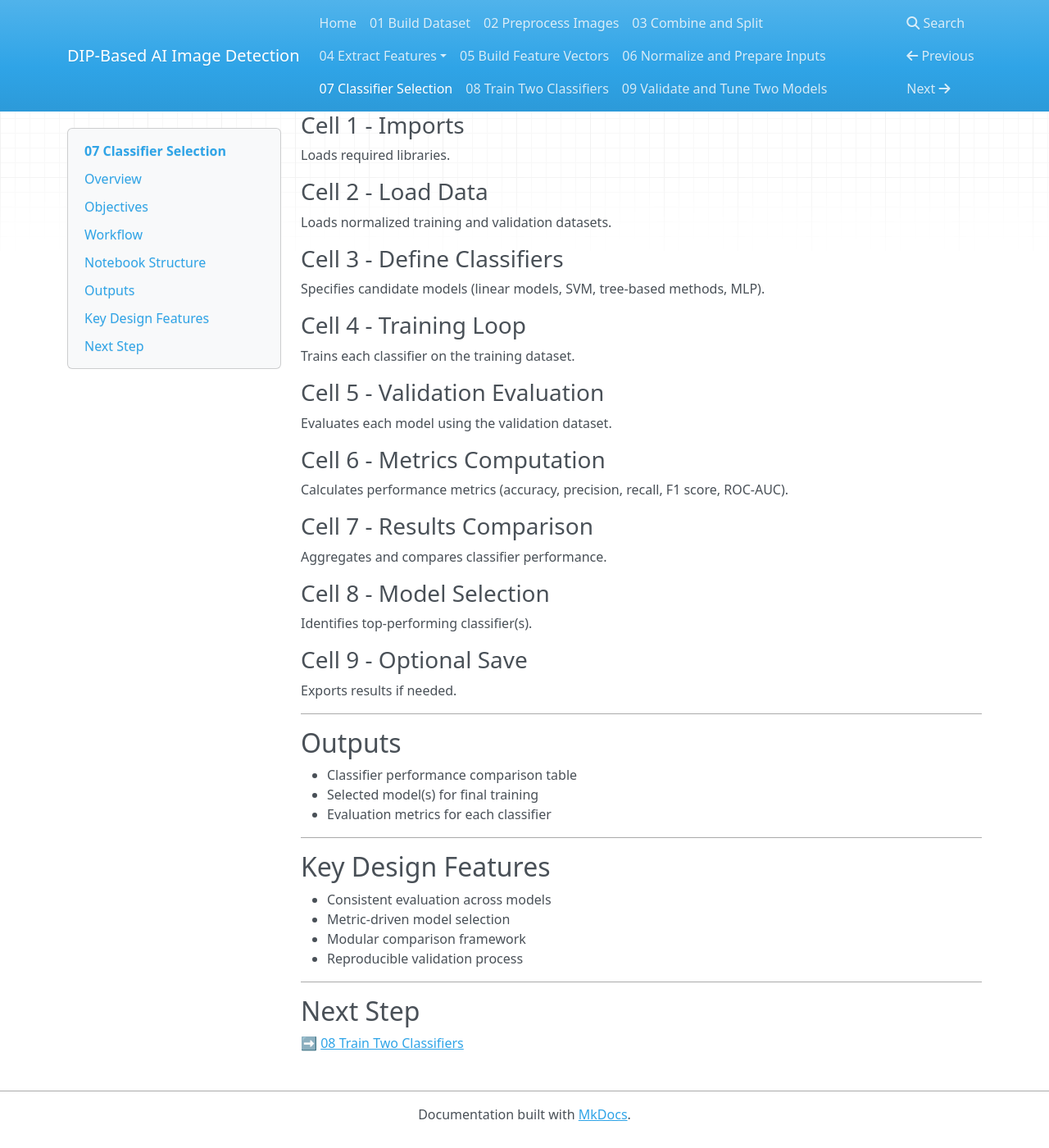
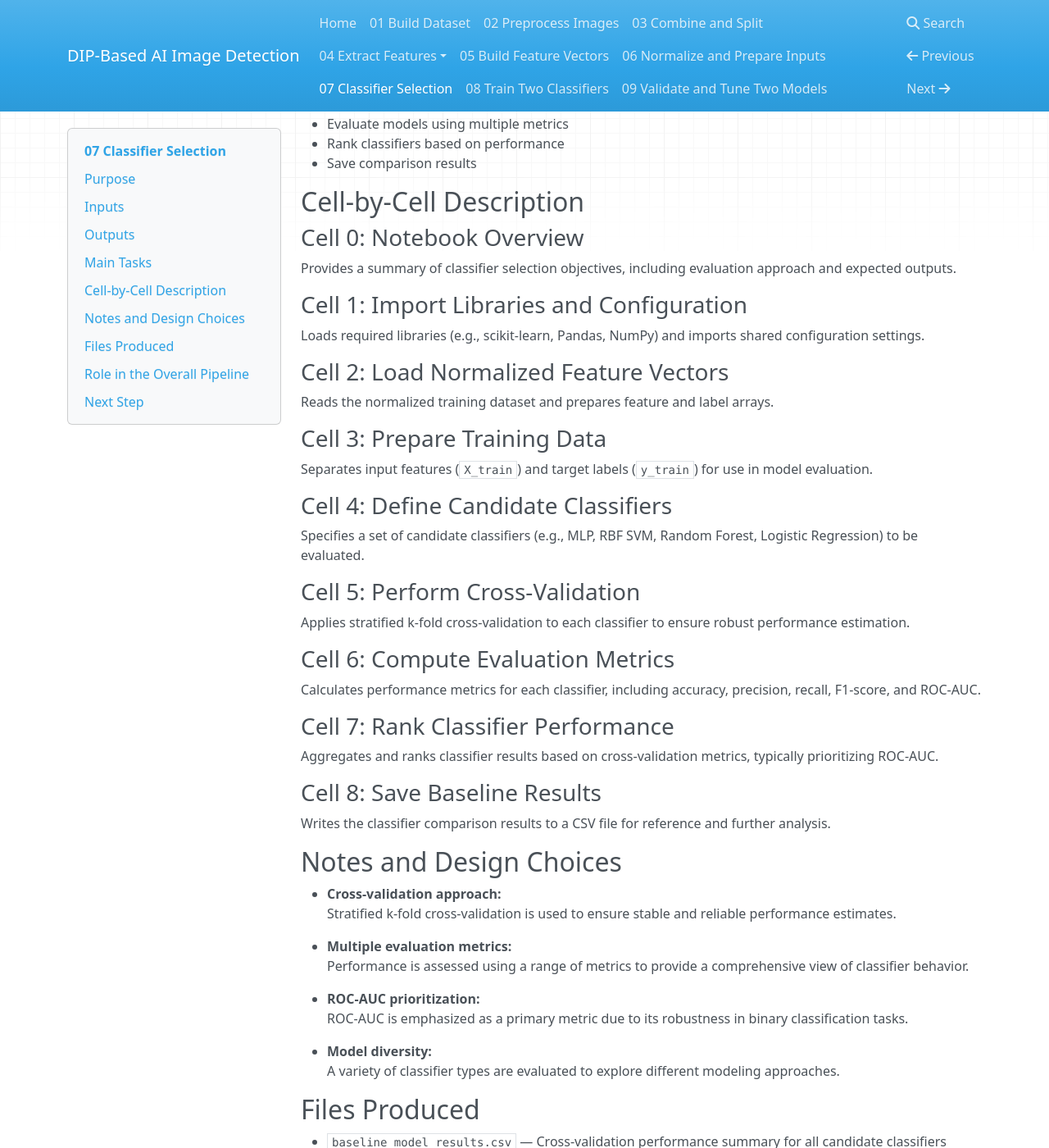
Before and after one commit to pgailinas/dip-ai-image-detection, an MkDocs documentation site: the page built from docs/07_Classifier_Selection.md, in a window 1280 px wide and 1400 px high, scrolled down 870 px. Shown: the whole window at 82% size. Built offline with MkDocs 1.6.1, drawn with Linux system fonts in a browser that asks for light colours; nearby versions of some CDN libraries; some of the changed text lies outside the part shown.

Commit message:
Update 07_Classifier_Selection.md

```diff
--- a/docs/07_Classifier_Selection.md
+++ b/docs/07_Classifier_Selection.md
@@ -9,93 +9,93 @@
 
 ---
 
-## Overview
+## Purpose
 
-This notebook evaluates multiple classifier types using normalized DIP feature vectors to identify the most effective model for distinguishing AI-generated and real images.
+This notebook evaluates a range of candidate classifiers using the normalized DIP feature vectors and selects the best-performing models based on cross-validation performance.
 
----
+The goal is to identify which classifier types are most effective at distinguishing real images from AI-generated images prior to detailed tuning and final training.
 
-## Objectives
+## Inputs
 
-* Compare multiple classifier types
-* Evaluate performance using consistent metrics
-* Identify top-performing models
-* Select candidates for final training and evaluation
+- Normalized feature vector CSV files:
+  - `train_feature_vectors_normalized.csv`
+  - `test_feature_vectors_normalized.csv`
 
----
-
-## Workflow
-
-1. Load normalized training and validation datasets
-2. Define candidate classifiers
-3. Train models using training data
-4. Evaluate on validation set
-5. Compute performance metrics
-6. Compare model results
-7. Select best-performing classifier(s)
-
----
-
-## Notebook Structure
-
-### Cell 0 - Overview
-
-Defines purpose and evaluation strategy.
-
-### Cell 1 - Imports
-
-Loads required libraries.
-
-### Cell 2 - Load Data
-
-Loads normalized training and validation datasets.
-
-### Cell 3 - Define Classifiers
-
-Specifies candidate models (linear models, SVM, tree-based methods, MLP).
-
-### Cell 4 - Training Loop
-
-Trains each classifier on the training dataset.
-
-### Cell 5 - Validation Evaluation
-
-Evaluates each model using the validation dataset.
-
-### Cell 6 - Metrics Computation
-
-Calculates performance metrics (accuracy, precision, recall, F1 score, ROC-AUC).
-
-### Cell 7 - Results Comparison
-
-Aggregates and compares classifier performance.
-
-### Cell 8 - Model Selection
-
-Identifies top-performing classifier(s).
-
-### Cell 9 - Optional Save
-
-Exports results if needed.
-
----
+- Project configuration file:
+  - `project_config.py`
 
 ## Outputs
 
-* Classifier performance comparison table
-* Selected model(s) for final training
-* Evaluation metrics for each classifier
+- Baseline classifier comparison results:
+  - `baseline_model_results.csv`
 
----
+This CSV contains performance metrics for each classifier:
+- Accuracy
+- Precision
+- Recall
+- F1-score
+- ROC-AUC
 
-## Key Design Features
+## Main Tasks
 
-* Consistent evaluation across models
-* Metric-driven model selection
-* Modular comparison framework
-* Reproducible validation process
+- Load normalized feature vectors
+- Separate features and labels
+- Define candidate classifiers
+- Perform cross-validation
+- Evaluate models using multiple metrics
+- Rank classifiers based on performance
+- Save comparison results
 
----
+## Cell-by-Cell Description
+
+### Cell 0: Notebook Overview
+Provides a summary of classifier selection objectives, including evaluation approach and expected outputs.
+
+### Cell 1: Import Libraries and Configuration
+Loads required libraries (e.g., scikit-learn, Pandas, NumPy) and imports shared configuration settings.
+
+### Cell 2: Load Normalized Feature Vectors
+Reads the normalized training dataset and prepares feature and label arrays.
+
+### Cell 3: Prepare Training Data
+Separates input features (`X_train`) and target labels (`y_train`) for use in model evaluation.
+
+### Cell 4: Define Candidate Classifiers
+Specifies a set of candidate classifiers (e.g., MLP, RBF SVM, Random Forest, Logistic Regression) to be evaluated.
+
+### Cell 5: Perform Cross-Validation
+Applies stratified k-fold cross-validation to each classifier to ensure robust performance estimation.
+
+### Cell 6: Compute Evaluation Metrics
+Calculates performance metrics for each classifier, including accuracy, precision, recall, F1-score, and ROC-AUC.
+
+### Cell 7: Rank Classifier Performance
+Aggregates and ranks classifier results based on cross-validation metrics, typically prioritizing ROC-AUC.
+
+### Cell 8: Save Baseline Results
+Writes the classifier comparison results to a CSV file for reference and further analysis.
+
+## Notes and Design Choices
+
+- **Cross-validation approach:**
+  Stratified k-fold cross-validation is used to ensure stable and reliable performance estimates.
+
+- **Multiple evaluation metrics:**
+  Performance is assessed using a range of metrics to provide a comprehensive view of classifier behavior.
+
+- **ROC-AUC prioritization:**
+  ROC-AUC is emphasized as a primary metric due to its robustness in binary classification tasks.
+
+- **Model diversity:**
+  A variety of classifier types are evaluated to explore different modeling approaches.
+
+## Files Produced
+
+- `baseline_model_results.csv` — Cross-validation performance summary for all candidate classifiers
+
+## Role in the Overall Pipeline
+
+This notebook identifies the most promising classifier types for the DIP feature representation. The selected models are then further tuned and trained in the next stage.
 
 ## Next Step
 
```
